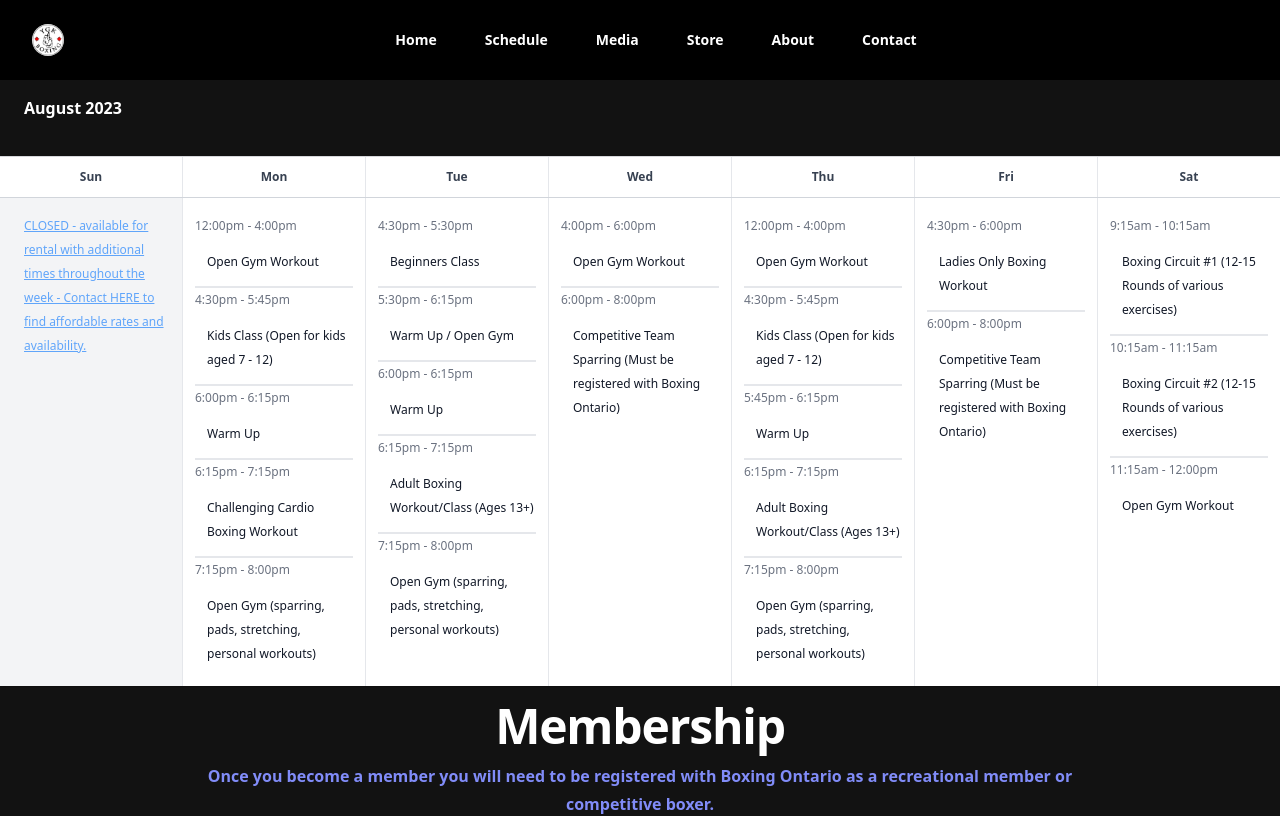
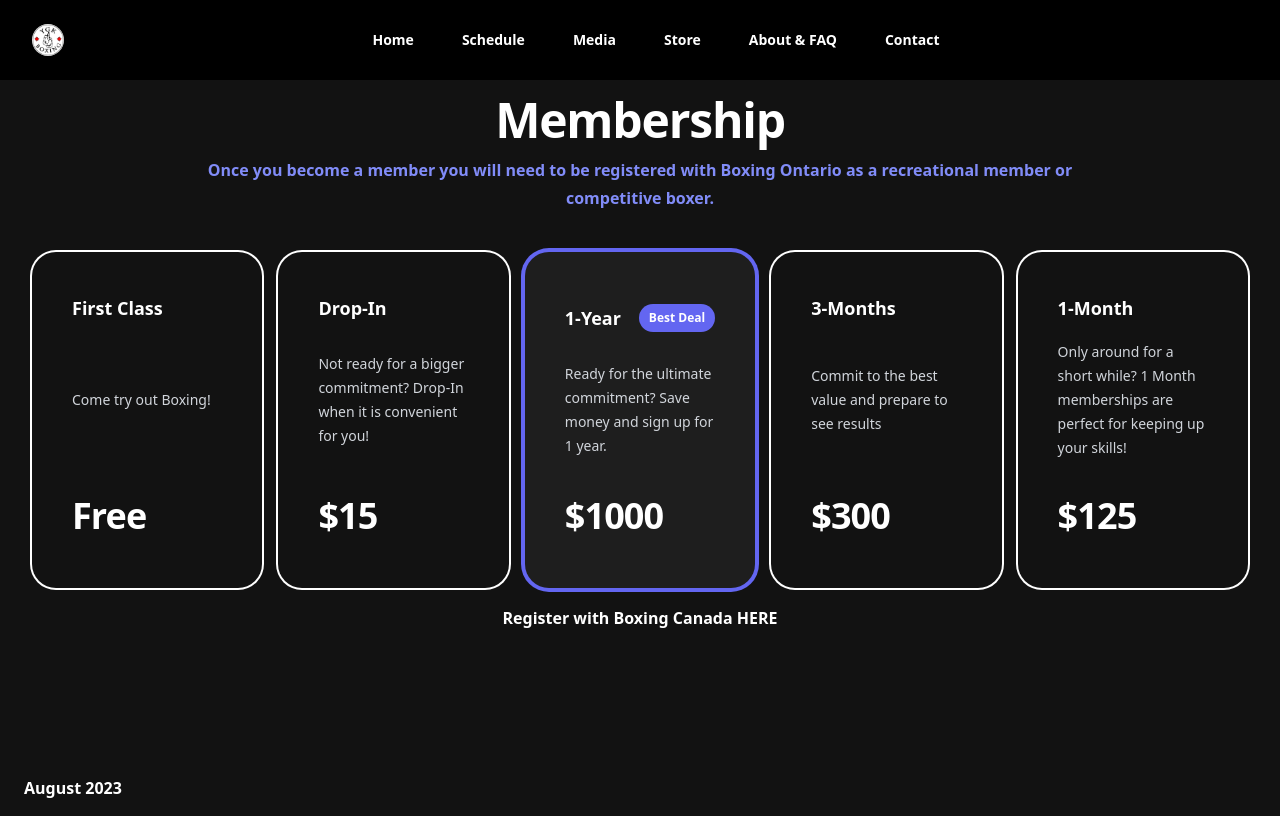
Before and after one commit to kellenwiltshire/ygk-boxing, a Next.js app: page /schedule in a window 1280 px wide. Shown: the top 816 px of the page. Built offline with nearby package versions, Linux system fonts and the light colour scheme.

Commit message:
Updated FAQ, Schedule

```diff
--- a/components/Schedule/Calendar.tsx
+++ b/components/Schedule/Calendar.tsx
@@ -3,12 +3,14 @@ import { classNames } from "../../utils/helpers/classNames";
 import dayjs from "dayjs";
 import { events, months } from "./Vars/Events";
 import Link from "next/link";
+import { useRouter } from "next/router";
 
 
 const Calendar = () => {
   const currDay: number = dayjs().day();
   const currMonth: number = dayjs().month();
   const year: number = dayjs().year();
+  const router = useRouter()
   return (
     <div className="lg:flex lg:h-full lg:flex-col max-w-7xl hidden md:block pb-8 lg:pb-0">
       <header className="flex items-center justify-between border-b border-gray-200 px-6 py-4 lg:flex-none">
@@ -56,7 +58,7 @@ const Calendar = () => {
                 {day.events.length > 0 && (
                   <ol className="mt-2 divide-y-2 divide-y-gray-500">
                     {day.events.map((event) => (
-                      <li key={event.name}>
+                      <li className={`${(event.id != null) ? 'underline cursor-pointer' : ''}`} onClick={() => {(event.id != null) && router.push(`/schedule#${event.id}`).catch(err => console.log(err))}} key={event.name}>
                         <div className="group flex flex-col">
                           <time
                             dateTime={event.time}
--- a/components/Schedule/ClassDescriptions.tsx
+++ b/components/Schedule/ClassDescriptions.tsx
@@ -3,6 +3,7 @@ import { classDescriptions } from "./Vars/Events"
 interface IClass {
     name: string
     description: string
+    id?:string
 }
 
   export default function ClassDescriptions() {
@@ -12,7 +13,7 @@ interface IClass {
           <h2 className="text-2xl font-bold leading-10 tracking-tight">Class Descriptions</h2>
           <dl className="mt-10 space-y-4 divide-y divide-white">
             {classDescriptions.map((classInfo: IClass) => (
-              <div key={classInfo.name} className="pt-8 lg:grid lg:grid-cols-8 lg:gap-4">
+              <div id={classInfo.id} key={classInfo.name} className="pt-8 lg:grid lg:grid-cols-8 lg:gap-4">
                 <dt className="text-base font-semibold leading-7 lg:col-span-3">{classInfo.name}</dt>
                 <dd className="mt-4 lg:col-span-5 lg:mt-0">
                   <p className="text-base leading-7">{classInfo.description}</p>
--- a/components/Schedule/Membership.tsx
+++ b/components/Schedule/Membership.tsx
@@ -44,9 +44,12 @@ export const Membership = () => {
             </div>
           ))}
         </div>
-        <p className="mt-4 text-base font-semibold leading-7 text-center">Register with Boxing Canada
-          HERE</p>
+        <div className="flex justify-center w-full">
+
+        <a href="https://boxingcanada.org/registration/" className="mt-4 text-base font-semibold leading-7 text-center">Register with Boxing Canada
+          HERE</a>
       </div>
+        </div>
     </div>
   );
 };
--- a/components/Schedule/MobileSchedule.tsx
+++ b/components/Schedule/MobileSchedule.tsx
@@ -4,8 +4,10 @@ import { events } from "./Vars/Events";
 import { Disclosure } from "@headlessui/react";
 import { ChevronUpIcon } from "@heroicons/react/20/solid";
 import Link from "next/link";
+import { useRouter } from "next/router";
 
 const MobileSchedule = () => {
+  const router = useRouter()
   const currDay: number = dayjs().day();
   return (
     <div className="px-6 pb-4 block md:hidden">
@@ -19,17 +21,17 @@ const MobileSchedule = () => {
                   <span>{day.dayOfWeek}</span>
                   <ChevronUpIcon
                     className={`${
-                      open ? "rotate-180 transform" : ""
+                      !open ? "rotate-180 transform" : ""
                     } h-5 w-5 text-white`}
                   />
                 </Disclosure.Button>
                 <Disclosure.Panel as="ol" className="px-4 pt-4 pb-2 text-sm text-white">
                   {day.events.map((event) => {
-                    return <li key={event.name}>
+                    return <li onClick={() => {(event.id != null) && router.push(`/schedule#${event.id}`).catch(err => console.log(err))}} key={event.name}>
                       <div className="group flex flex-col">
                         <time
                           dateTime={event.time}
-                          className="flex-none text-gray-500 block"
+                          className="flex-none text-gray-50 block"
                         >
                           {event.time}
                         </time>
@@ -38,7 +40,7 @@ const MobileSchedule = () => {
                             {event.name}
                           </Link>
                           :
-                          <p className="ml-3 flex-auto font-medium text-white">
+                          <p className={`${(event.id != null) ? 'underline cursor-pointer' : ''} ml-3 flex-auto font-medium text-white`}  >
                             {event.name}
                           </p>
                         }
--- a/components/Schedule/Vars/Events.ts
+++ b/components/Schedule/Vars/Events.ts
@@ -12,6 +12,7 @@ export const events: Array<IDay> = [
   {
     dayOfWeek: "Monday", events: [
       {
+        id:'OPENGYM',
         name: "Open Gym Workout",
         time: "12:00pm - 4:00pm"
       },
@@ -24,10 +25,11 @@ export const events: Array<IDay> = [
         time: "6:00pm - 6:15pm"
       },
       {
-        name: "Challenging Cardio Boxing Workout",
+        name: "Cardio Boxing Workout (Ages 13+)",
         time: "6:15pm - 7:15pm"
       },
       {
+        id: 'OPENGYM',
         name: "Open Gym (sparring, pads, stretching, personal workouts)",
         time: "7:15pm - 8:00pm"
       }]
@@ -36,10 +38,12 @@ export const events: Array<IDay> = [
     dayOfWeek: "Tuesday",
     events: [
       {
+        id:'BEGINNERS',
         name: "Beginners Class",
         time: "4:30pm - 5:30pm"
       },
       {
+        id: 'OPENGYM',
         name: "Warm Up / Open Gym",
         time: "5:30pm - 6:15pm"
       },
@@ -48,10 +52,12 @@ export const events: Array<IDay> = [
         time: "6:00pm - 6:15pm"
       },
       {
+        id:'TADULT',
         name: "Adult Boxing Workout/Class (Ages 13+)",
         time: "6:15pm - 7:15pm"
       },
       {
+        id:'OPENGYM',
         name: "Open Gym (sparring, pads, stretching, personal workouts)",
         time: "7:15pm - 8:00pm"
       }
@@ -61,10 +67,12 @@ export const events: Array<IDay> = [
     dayOfWeek: "Wednesday",
     events: [
       {
+        id:'OPENGYM',
         name: "Open Gym Workout",
         time: "4:00pm - 6:00pm"
       },
       {
+        id:'SPARRING',
         name: "Competitive Team Sparring (Must be registered with Boxing Ontario)",
         time: "6:00pm - 8:00pm"
       }
@@ -73,10 +81,12 @@ export const events: Array<IDay> = [
   {
     dayOfWeek: "Thursday", events: [
       {
-        name: "Open Gym Workout",
+        id:'OPENGYM',
+                name: "Open Gym Workout",
         time: "12:00pm - 4:00pm"
       },
       {
+
         name: "Kids Class (Open for kids aged 7 - 12)",
         time: "4:30pm - 5:45pm"
       },
@@ -86,10 +96,12 @@ export const events: Array<IDay> = [
         time: "5:45pm - 6:15pm"
       },
       {
+        id:'TADULT',
         name: "Adult Boxing Workout/Class (Ages 13+)",
         time: "6:15pm - 7:15pm"
       },
       {
+        id:'OPENGYM',
         name: "Open Gym (sparring, pads, stretching, personal workouts)",
         time: "7:15pm - 8:00pm"
       }]
@@ -97,10 +109,12 @@ export const events: Array<IDay> = [
   {
     dayOfWeek: "Friday", events: [
       {
+        id:'WOMEN',
         name: "Ladies Only Boxing Workout",
         time: "4:30pm - 6:00pm"
       },
       {
+        id:'SPARRING',
         name: "Competitive Team Sparring (Must be registered with Boxing Ontario)",
         time: "6:00pm - 8:00pm"
       }
@@ -109,14 +123,17 @@ export const events: Array<IDay> = [
   {
     dayOfWeek: "Saturday", events: [
       {
+        id:'CIRCUIT',
         name: "Boxing Circuit #1 (12-15 Rounds of various exercises)",
         time: "9:15am - 10:15am"
       },
       {
+        id:'CIRCUIT',
         name: "Boxing Circuit #2 (12-15 Rounds of various exercises)",
         time: "10:15am - 11:15am"
       },
       {
+        id:'OPENGYM',
         name: "Open Gym Workout",
         time: "11:15am - 12:00pm"
       },
@@ -129,31 +146,38 @@ export const months = ["January", "February", "March", "April", "May", "June", "
 
 export const classDescriptions = [
   {
+    id:'MADULT',
     name: "MONDAY ADULT WORKOUT",
     description: "Revitalize your Mondays with the ultimate YGK Boxing workout, merging calisthenics and full-body exercises for a transformative fitness experience. Designed for all, this challenging routine promises muscle gains, weight loss, and a confidence boost. Embrace the dynamic fusion of boxing, calisthenics, and intense full-body movements, but be prepared – mastery requires dedication through practice and repetition. This isn't just a workout; it's a journey to unlock your full potential, ensuring that anyone, regardless of their starting point, can thrive and achieve their fitness goals with perseverance. It's not just the best workout in town; it's your path to a stronger, fitter, and more confident you."
   },
   {
+    id:'BEGINNERS',
     name: "BEGINNERS CLASS",
     description: "Embark on a welcoming journey into the world of YGK boxing with our gentle and open beginners class. Tailored for novices, the session emphasizes fundamental elements such as basic footwork, balance, and punch techniques. Led by experienced trainers, this light-hearted introduction ensures a supportive atmosphere, making it the perfect starting point for those eager to grasp the basics of boxing while building confidence and coordination."
   },
   {
+    id:'TADULT',
     name: "TUESDAY AND THURSDAY ADULT WORKOUT",
     description: "Step into our inclusive and challenging YGK boxing fitness class, open to participants of all levels. Begin with a dynamic first segment featuring skipping for agility, shadow boxing for technique refinement, and a blend of pushups and calisthenics for overall strength. The second part focuses on honing your boxing skills with bag work, slipping drills, and a deep dive into technical aspects of the sport. This comprehensive workout promises an empowering experience for everyone, whether you're a beginner or an advanced boxer, providing an opportunity to enhance both your fitness and boxing proficiency."
   },
   {
+    id:'OPENGYM',
     name: "OPEN GYM WORKOUT",
     description: "Unlock the convenience and flexibility of our open-boxing gym exclusively for YGK Boxing members. With 24/7 access, members can tailor their training to their own schedule, enjoying a self-guided workout experience. Inquire today to become a member and embrace the freedom of honing your boxing skills at your preferred time, ensuring a seamless and personalized fitness journey with YGK Boxing."
   }
   ,
   {
+    id:'SPARRING',
     name: "SPARRING/COMPETITIVE TEAM",
     description: "YGK Boxing's competitive team is an elite training ground for those registered with Boxing Ontario, committed to honing their skills in sparring and competition. Our rigorous program focuses on refining techniques, film analysis, and fostering a culture of excellence and mutual accountability. Emphasizing safety and adherence to rules, we take boxing seriously – it's not a sport we play. Prospective members must prove themselves through dedicated workouts, demonstrating the commitment required to earn a coveted spot on our team. Join us and be prepared to elevate your boxing journey to new heights."
   }
   , {
+    id:'WOMEN',
     name: "WOMENS ONLY CLASS",
     description: "Join YGK Boxing's exclusive womens-only class every Friday from 4:30-6:00 pm, designed to empower and inspire. This session provides a supportive environment for women to explore the fundamentals of boxing, enhance their fitness, and build camaraderie with like-minded individuals. Led by experienced trainers, this class offers a unique opportunity for women to challenge themselves physically and mentally in a welcoming and encouraging setting."
   }
   , {
+    id:'CIRCUIT',
     name: "SATURDAY CIRCUIT",
     description: "Elevate your weekend with YGK Boxing's Saturday morning circuits, where every session is a thrilling surprise. With a random selection of 12-15 rounds from a repertoire of over 100 different exercises, each workout promises novelty and excitement. Some weeks, we add an extra layer of fun and challenge by drawing from our curated list of 50 specially designed routines. Join us for a dynamic and invigorating start to your weekend, ensuring each circuit is a fresh and energizing experience."
   }
--- a/pages/about.tsx
+++ b/pages/about.tsx
@@ -1,11 +1,13 @@
 import Rules from "../components/About/Rules";
 import Links from "../components/About/Links";
 import Coaches from "../components/Home/Coaches";
+import FAQ from "components/About/FAQ";
 
 const About = () => {
   return <div className="flex flex-col">
     <Coaches />
     <Rules />
+    <FAQ />
     <Links />
   </div>;
 };
--- a/pages/schedule.tsx
+++ b/pages/schedule.tsx
@@ -5,9 +5,9 @@ import MobileSchedule from "../components/Schedule/MobileSchedule";
 
 const Schedule = () => {
   return <div className="flex flex-col">
+    <Membership />
     <Calendar />
     <MobileSchedule />
-    <Membership />
     <ClassDescriptions />
   </div>;
 };
--- a/utils/Consts/Layout/navigation.ts
+++ b/utils/Consts/Layout/navigation.ts
@@ -5,6 +5,6 @@ export const navigation: Array<INavProps> = [
 	{name: 'Schedule', href: '/schedule'},
 	{name: 'Media', href: '/media'},
 	{name: 'Store', href: '/store'},
-	{name: 'About', href: '/about'},
+	{name: 'About & FAQ', href: '/about'},
 	{name: 'Contact', href: '/contact'},
 ]
--- a/utils/types/ScheduleTypes.ts
+++ b/utils/types/ScheduleTypes.ts
@@ -1,6 +1,7 @@
 export interface IDay {
 	dayOfWeek: 'Monday' | 'Tuesday' | 'Wednesday' | 'Thursday' | 'Friday' | 'Saturday' | 'Sunday'
 	events: {
+		id?: string
 		name: string
 		time: string
 	}[]
```
Also changed, not shown: components/About/FAQ.tsx (added, +40 -0 lines), components/About/faqItems.ts (added, +36 -0 lines).
